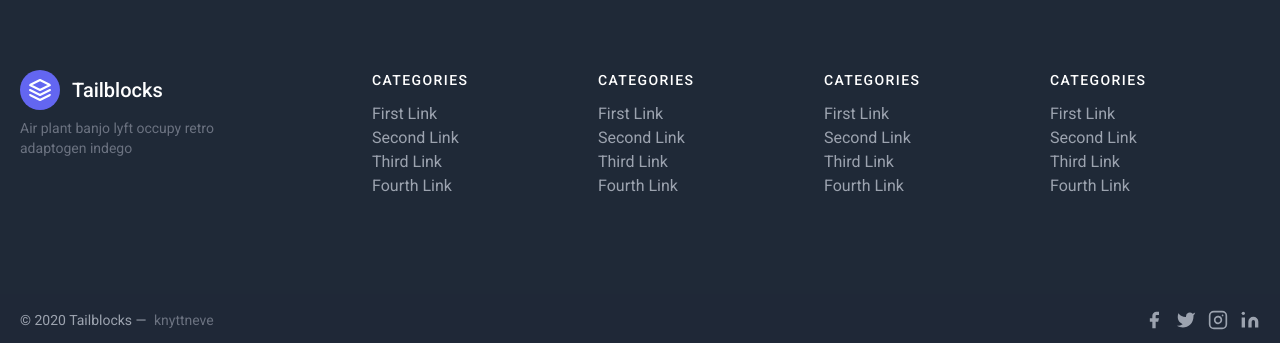
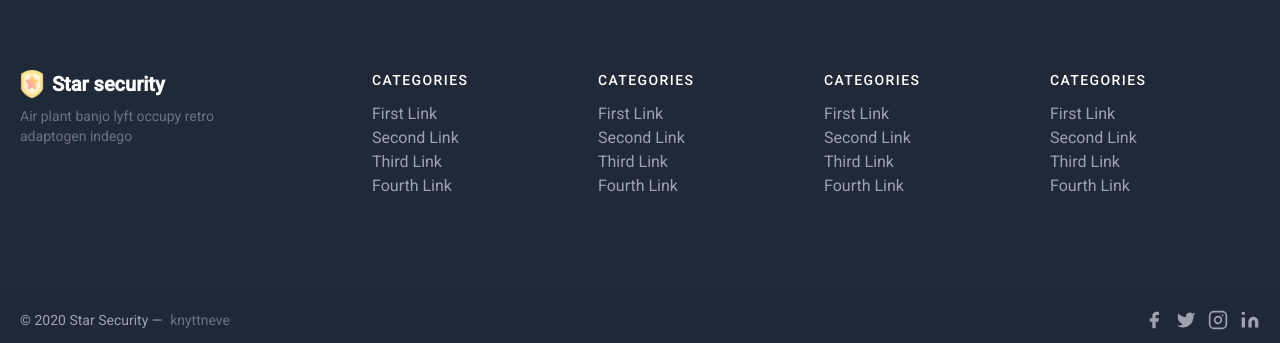
Before and after one commit to thanhlam212/Star-Security, an Angular app: page / in a window 1280 px wide. Shown: the part 3187-3530 px from the top of the page. Built offline with nearby package versions, Linux system fonts and the light colour scheme.

Commit message:
nothing =))))

```diff
--- a/src/app/clients/shared/footer/footer.component.html
+++ b/src/app/clients/shared/footer/footer.component.html
@@ -2,10 +2,8 @@
     <div class="container px-5 py-24 mx-auto flex md:items-center lg:items-start md:flex-row md:flex-nowrap flex-wrap flex-col">
       <div class="w-64 flex-shrink-0 md:mx-0 mx-auto text-center md:text-left">
         <a class="flex title-font font-medium items-center md:justify-start justify-center text-white">
-          <svg xmlns="http://www.w3.org/2000/svg" fill="none" stroke="currentColor" stroke-linecap="round" stroke-linejoin="round" stroke-width="2" class="w-10 h-10 text-white p-2 bg-indigo-500 rounded-full" viewBox="0 0 24 24">
-            <path d="M12 2L2 7l10 5 10-5-10-5zM2 17l10 5 10-5M2 12l10 5 10-5"></path>
-          </svg>
-          <span class="ml-3 text-xl">Tailblocks</span>
+          <img src="assets/images/star.png" class="h-7 w-6 mr-2" alt="StarSecurity Logo" />
+          <span class="self-center text-xl font-semibold whitespace-nowrap dark:text-amber-300">Star security</span>
         </a>
         <p class="mt-2 text-sm text-gray-500">Air plant banjo lyft occupy retro adaptogen indego</p>
       </div>
@@ -82,7 +80,7 @@
     </div>
     <div class="bg-gray-800 bg-opacity-75">
       <div class="container mx-auto py-4 px-5 flex flex-wrap flex-col sm:flex-row">
-        <p class="text-gray-400 text-sm text-center sm:text-left">© 2020 Tailblocks —
+        <p class="text-gray-400 text-sm text-center sm:text-left">© 2020 Star Security —
           <a href="https://twitter.com/knyttneve" rel="noopener noreferrer" class="text-gray-500 ml-1" target="_blank">knyttneve</a>
         </p>
         <span class="inline-flex sm:ml-auto sm:mt-0 mt-2 justify-center sm:justify-start">
```
